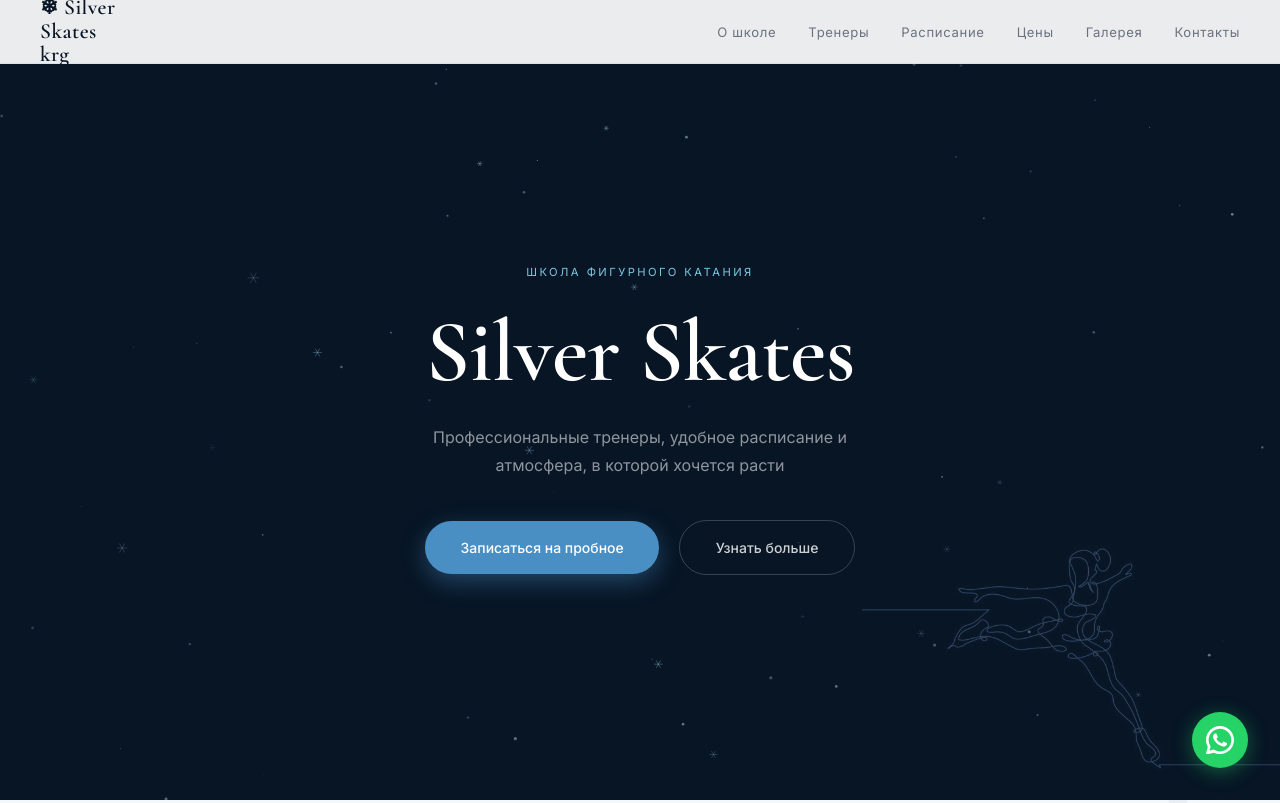
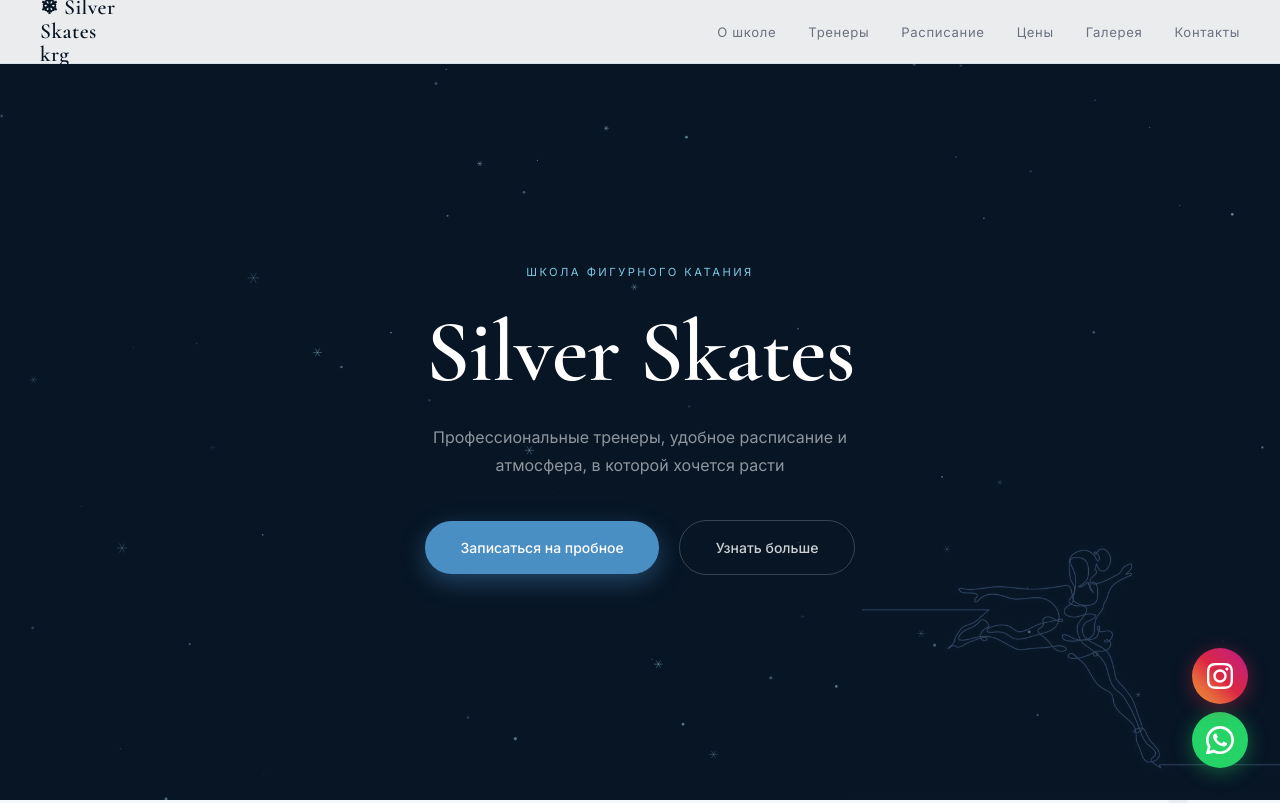
Before and after one commit to globalacc091-hub/my_website, a plain HTML site: page index.html in a window 1280 px wide. Shown: the top 803 px of the page. Drawn offline with nearby package versions, Linux system fonts and the light colour scheme.

Commit message:
инста

```diff
--- a/index.html
+++ b/index.html
@@ -1051,6 +1051,26 @@
   transform: scale(1.1);
   box-shadow: 0 6px 25px rgba(37,211,102,0.5);
 }
+.instagram-float {
+  position: fixed;
+  bottom: 6rem;
+  right: 2rem;
+  background: linear-gradient(45deg, #f09433, #e6683c, #dc2743, #cc2366, #bc1888);
+  width: 56px;
+  height: 56px;
+  border-radius: 50%;
+  display: flex;
+  align-items: center;
+  justify-content: center;
+  box-shadow: 0 4px 20px rgba(220,39,67,0.4);
+  z-index: 999;
+  transition: transform 0.2s, box-shadow 0.2s;
+}
+
+.instagram-float:hover {
+  transform: scale(1.1);
+  box-shadow: 0 6px 25px rgba(220,39,67,0.5);
+}
   </style>
 </head>
 <body>
@@ -1470,5 +1490,10 @@
     observer.observe(el);
   });
 </script>
+<a href="https://www.instagram.com/silver_skates_krg/" target="_blank" class="instagram-float">
+  <svg xmlns="http://www.w3.org/2000/svg" viewBox="0 0 24 24" fill="white" width="26" height="26">
+    <path d="M12 2.163c3.204 0 3.584.012 4.85.07 3.252.148 4.771 1.691 4.919 4.919.058 1.265.069 1.645.069 4.849 0 3.205-.012 3.584-.069 4.849-.149 3.225-1.664 4.771-4.919 4.919-1.266.058-1.644.07-4.85.07-3.204 0-3.584-.012-4.849-.07-3.26-.149-4.771-1.699-4.919-4.92-.058-1.265-.07-1.644-.07-4.849 0-3.204.013-3.583.07-4.849.149-3.227 1.664-4.771 4.919-4.919 1.266-.057 1.645-.069 4.849-.069zm0-2.163c-3.259 0-3.667.014-4.947.072-4.358.2-6.78 2.618-6.98 6.98-.059 1.281-.073 1.689-.073 4.948 0 3.259.014 3.668.072 4.948.2 4.358 2.618 6.78 6.98 6.98 1.281.058 1.689.072 4.948.072 3.259 0 3.668-.014 4.948-.072 4.354-.2 6.782-2.618 6.979-6.98.059-1.28.073-1.689.073-4.948 0-3.259-.014-3.667-.072-4.947-.196-4.354-2.617-6.78-6.979-6.98-1.281-.059-1.69-.073-4.949-.073zm0 5.838c-3.403 0-6.162 2.759-6.162 6.162s2.759 6.163 6.162 6.163 6.162-2.759 6.162-6.163c0-3.403-2.759-6.162-6.162-6.162zm0 10.162c-2.209 0-4-1.79-4-4 0-2.209 1.791-4 4-4s4 1.791 4 4c0 2.21-1.791 4-4 4zm6.406-11.845c-.796 0-1.441.645-1.441 1.44s.645 1.44 1.441 1.44c.795 0 1.439-.645 1.439-1.44s-.644-1.44-1.439-1.44z"/>
+  </svg>
+</a>
 </body>
 </html>
```
